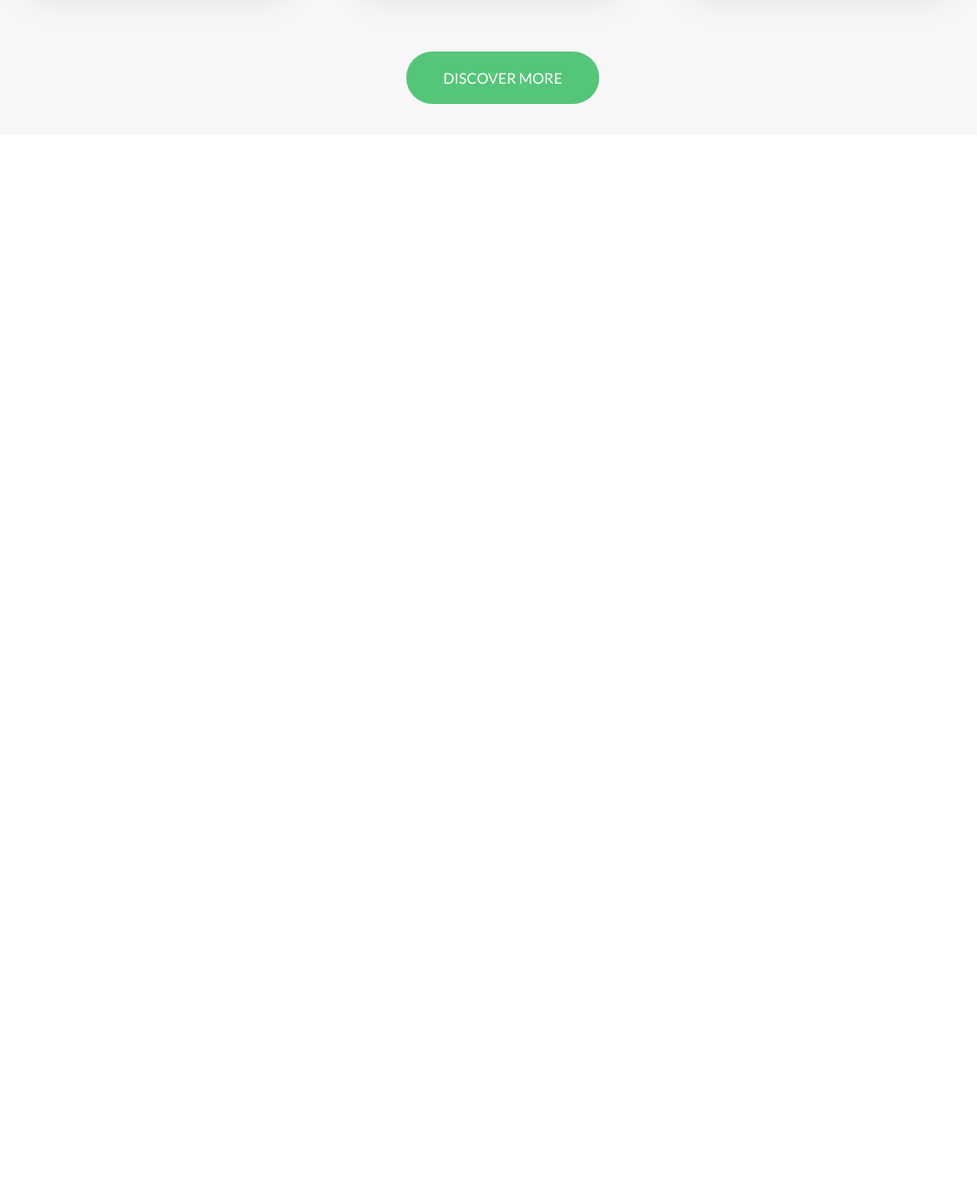
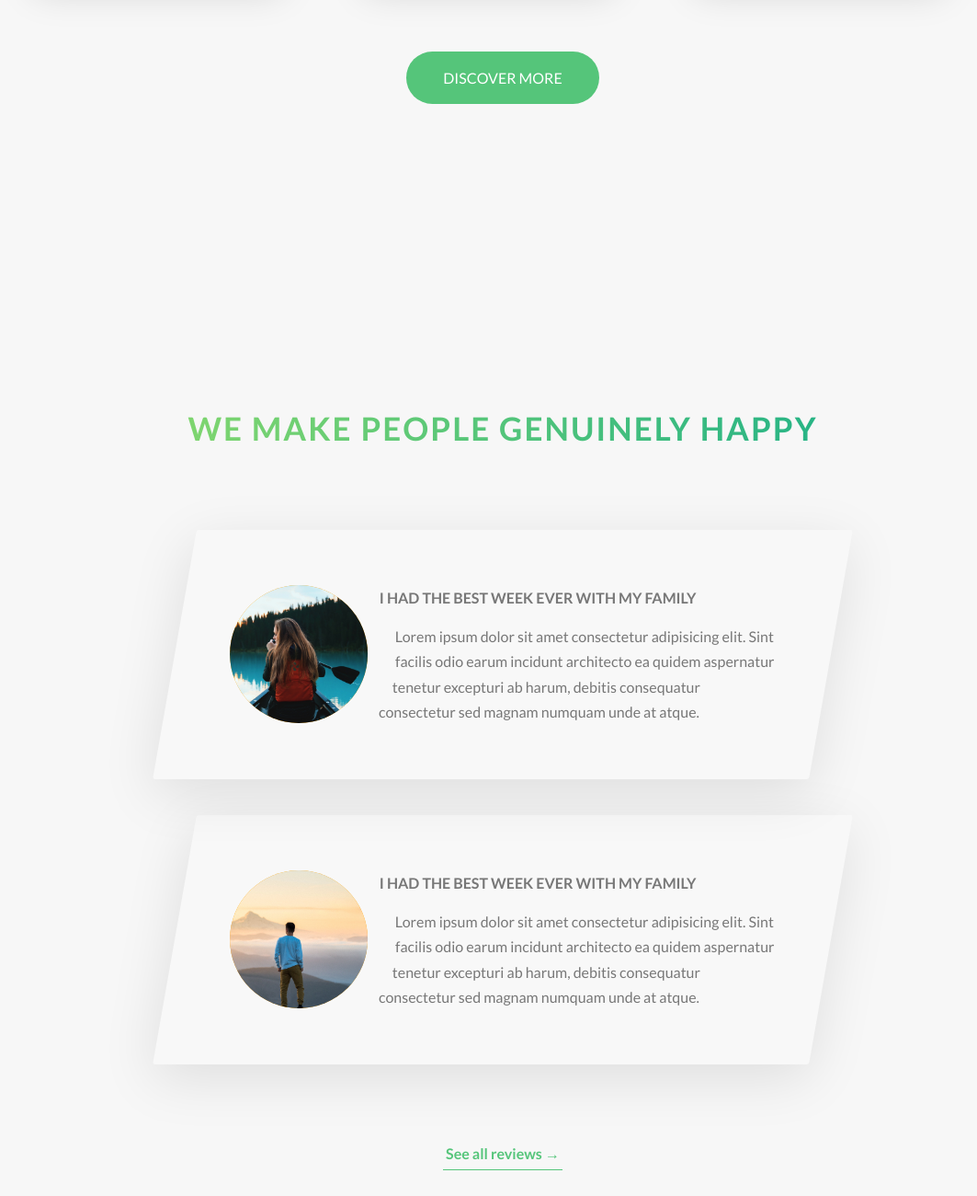
Before and after one commit to mariamamen30/Natours-Template, a website: page index.html in a window 1280 px wide. Shown: the part 2614-3914 px from the top of the page at 92% size, without its empty margins (93-1156 px from the left). Before the commit the page ends 2790 px from the top, so only its background shows below. Drawn offline with Linux system fonts and the light colour scheme.

Commit message:
user stories

```diff
--- a/index.html
+++ b/index.html
@@ -119,7 +119,7 @@
         </div>
       </section>
 
-      <div class="section-tours">
+      <section class="section-tours">
         <div class="u-center-text">
           <h2 class="heading-secondary u-mb-big">
             Exciting tours for adventurous people
@@ -220,7 +220,56 @@
         <div class="u-center-text">
           <a href="#" class="btn btn--green u-mt-big">Discover more</a>
         </div>
-      </div>
+      </section>
+
+      <section class="section-stories">
+        <div class="u-center-text">
+          <h2 class="heading-secondary u-mb-big">
+            we make people genuinely happy
+          </h2>
+        </div>
+
+        <div class="row">
+          <div class="story">
+            <figure class="story__shape">
+              <img src="./img/nat-8.jpg" alt="" class="story__img" />
+              <figcaption class="story__caption">Mary Smith</figcaption>
+            </figure>
+            <div class="story__text">
+              <h3 class="heading-tertiary u-mb-small">
+                I had the best week ever with my family
+              </h3>
+              <p>
+                Lorem ipsum dolor sit amet consectetur adipisicing elit. Sint
+                facilis odio earum incidunt architecto ea quidem aspernatur
+                tenetur excepturi ab harum, debitis consequatur consectetur sed
+                magnam numquam unde at atque.
+              </p>
+            </div>
+          </div>
+
+          <div class="story">
+            <figure class="story__shape">
+              <img src="./img/nat-9.jpg" alt="" class="story__img" />
+              <figcaption class="story__caption">Sam Smith</figcaption>
+            </figure>
+            <div class="story__text">
+              <h3 class="heading-tertiary u-mb-small">
+                I had the best week ever with my family
+              </h3>
+              <p>
+                Lorem ipsum dolor sit amet consectetur adipisicing elit. Sint
+                facilis odio earum incidunt architecto ea quidem aspernatur
+                tenetur excepturi ab harum, debitis consequatur consectetur sed
+                magnam numquam unde at atque.
+              </p>
+            </div>
+          </div>
+          <div class="u-center-text u-mt-big u-mb-med">
+            <a href="#" class="btn-text">See all reviews &rarr;</a>
+          </div>
+        </div>
+      </section>
     </main>
 
     <!-- <section class="grid-test">
--- /dev/null
+++ b/sass/components/_story.scss
@@ -0,0 +1,61 @@
+.story {
+  margin: 0 auto;
+  width: 70%;
+  background-color: rgba($color-white, 0.1);
+  border-radius: 3px;
+  box-shadow: 0 1.5rem 6rem rgba($color: #000000, $alpha: 0.1);
+  padding: 6rem;
+  padding-left: 9rem;
+  transform: skewX(-10deg);
+  font-size: $font-default;
+
+  & > * {
+    transform: skewX(10deg);
+  }
+
+  &__shape {
+    width: 15rem;
+    height: 15rem;
+    float: left;
+    background-color: orange;
+    -webkit-shape-outside: circle(50% at 50% 50%);
+    shape-outside: circle(50% at 50% 50%);
+    -webkit-clip-path: circle(50% at 50% 50%);
+    clip-path: circle(50% at 50% 50%);
+    transform: translateX(-3rem) skewX(10deg);
+    position: relative;
+  }
+  &__img {
+    height: 100%;
+    transform: translateX(-20%) scale(1.4);
+    transition: all 0.3s;
+  }
+
+  &:not(:last-child) {
+    margin-bottom: 4rem;
+  }
+
+  &__caption {
+    color: $color-white;
+    font-size: 1.6rem;
+    position: absolute;
+    text-transform: uppercase;
+    text-align: center;
+    top: 50%;
+    left: 50%;
+    transform: translate(-50%, -20%);
+    opacity: 0;
+    transition: all 0.3s;
+    z-index: 10;
+  }
+
+  &:hover &__img {
+    transform: scale(1.3);
+    filter: blur(3px) brightness(50%);
+  }
+
+  &:hover &__caption {
+    transform: translate(-50%, -50%);
+    opacity: 1;
+  }
+}
--- a/sass/main.scss
+++ b/sass/main.scss
@@ -11,6 +11,7 @@
 @import "components/cards";
 @import "components/composition";
 @import "components/feature-box";
+@import "components/story";
 
 @import "layout/grid";
 @import "layout/header";
--- a/sass/pages/_home.scss
+++ b/sass/pages/_home.scss
@@ -26,7 +26,14 @@
 .section-tours {
   background-color: $color-gray-light-1;
   padding: 25rem 10rem;
-  padding-bottom: 70rem;
+  padding-bottom: 75rem;
   margin-top: -25vh;
   height: 120vh;
 }
+
+.section-stories {
+  background-color: $color-gray-light-1;
+  padding: 25rem 10rem;
+  padding-bottom: 90rem;
+  height: 120vh;
+}
```
Also changed, not shown: CSS/style.css.
